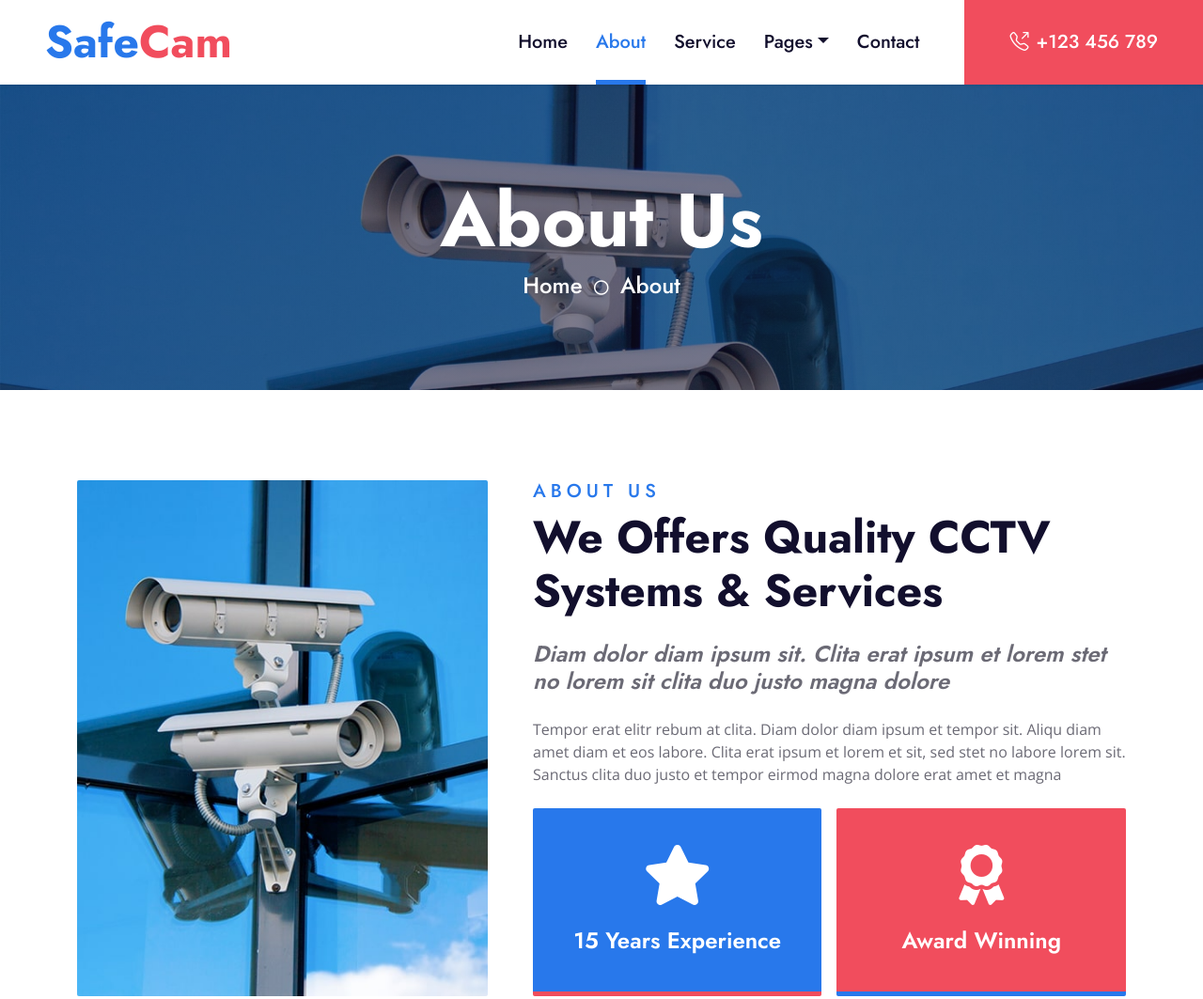
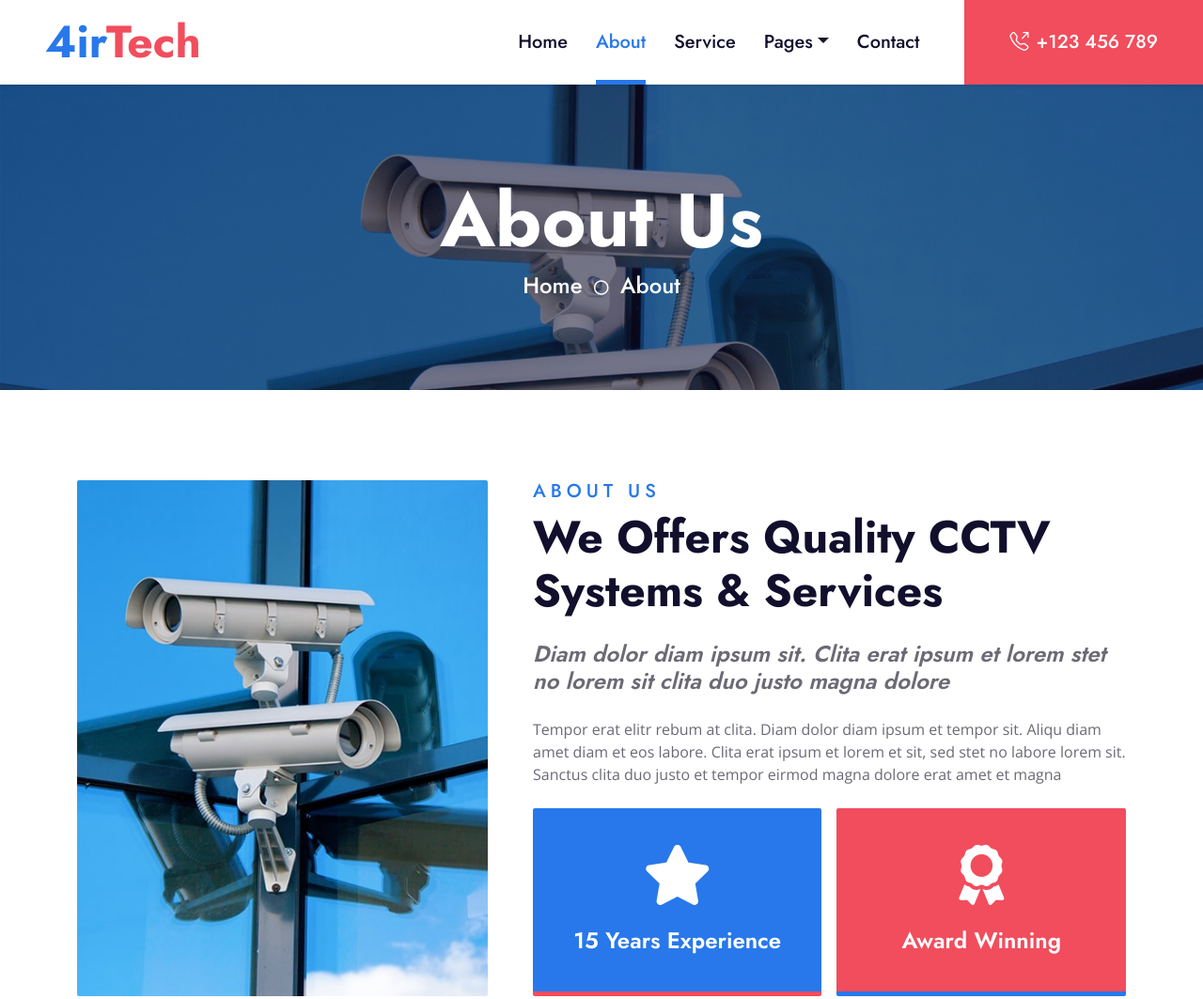
Before and after one commit to rhnayeem/4irtech, a plain HTML site: page about.html in a window 1280 px wide. Shown: the top 1063 px of the page at 94% size. Drawn offline with nearby package versions, Linux system fonts and the light colour scheme.

Commit message:
name changed

```diff
--- a/about.html
+++ b/about.html
@@ -35,7 +35,7 @@
     <!-- Navbar Start -->
     <nav class="navbar navbar-expand-lg bg-white navbar-light shadow-sm py-3 py-lg-0 px-3 px-lg-0">
         <a href="index.html" class="navbar-brand ms-lg-5">
-            <h1 class="display-5 m-0 text-primary">Safe<span class="text-secondary">Cam</span></h1>
+            <h1 class="display-5 m-0 text-primary">4ir<span class="text-secondary">Tech</span></h1>
         </a>
         <button class="navbar-toggler" type="button" data-bs-toggle="collapse" data-bs-target="#navbarCollapse">
             <span class="navbar-toggler-icon"></span>
```
Also changed, not shown: blog.html (+1 -1 lines), contact.html (+1 -1 lines), detail.html (+1 -1 lines), index.html (+1 -1 lines), price.html (+1 -1 lines), service.html (+1 -1 lines), team.html (+1 -1 lines), testimonial.html (+1 -1 lines).
